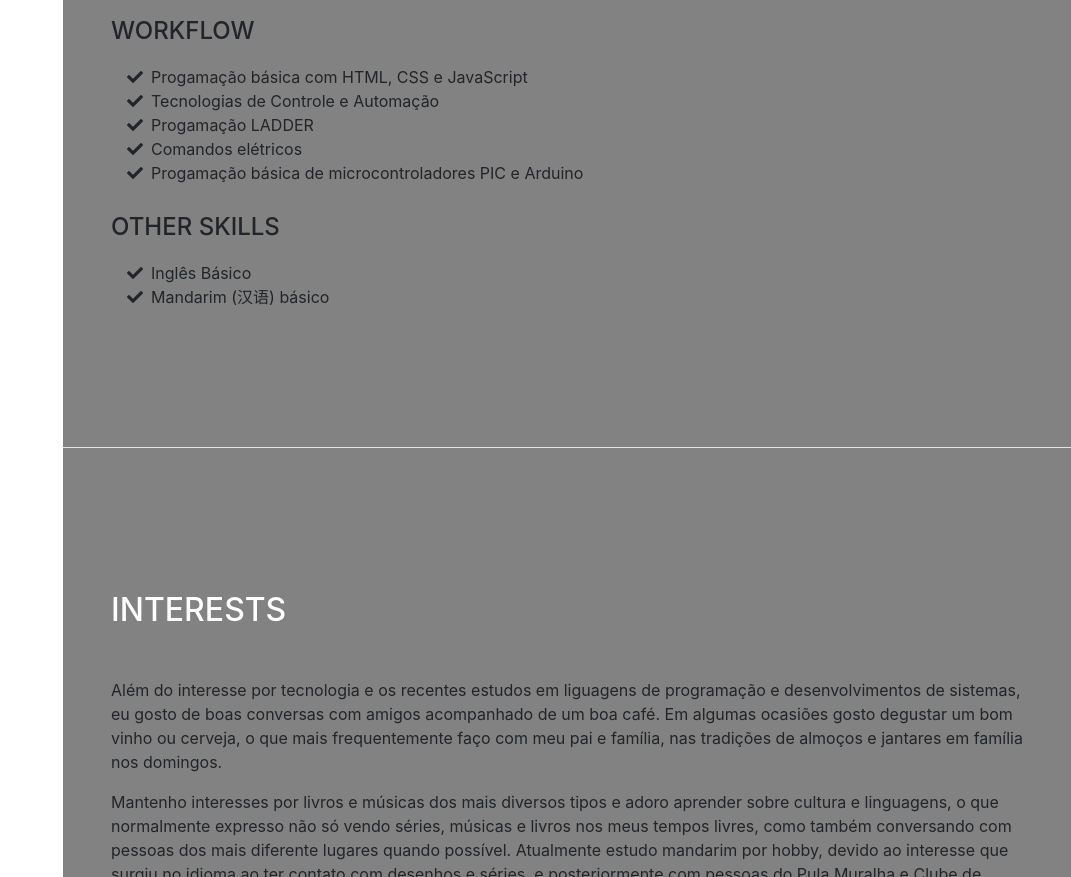
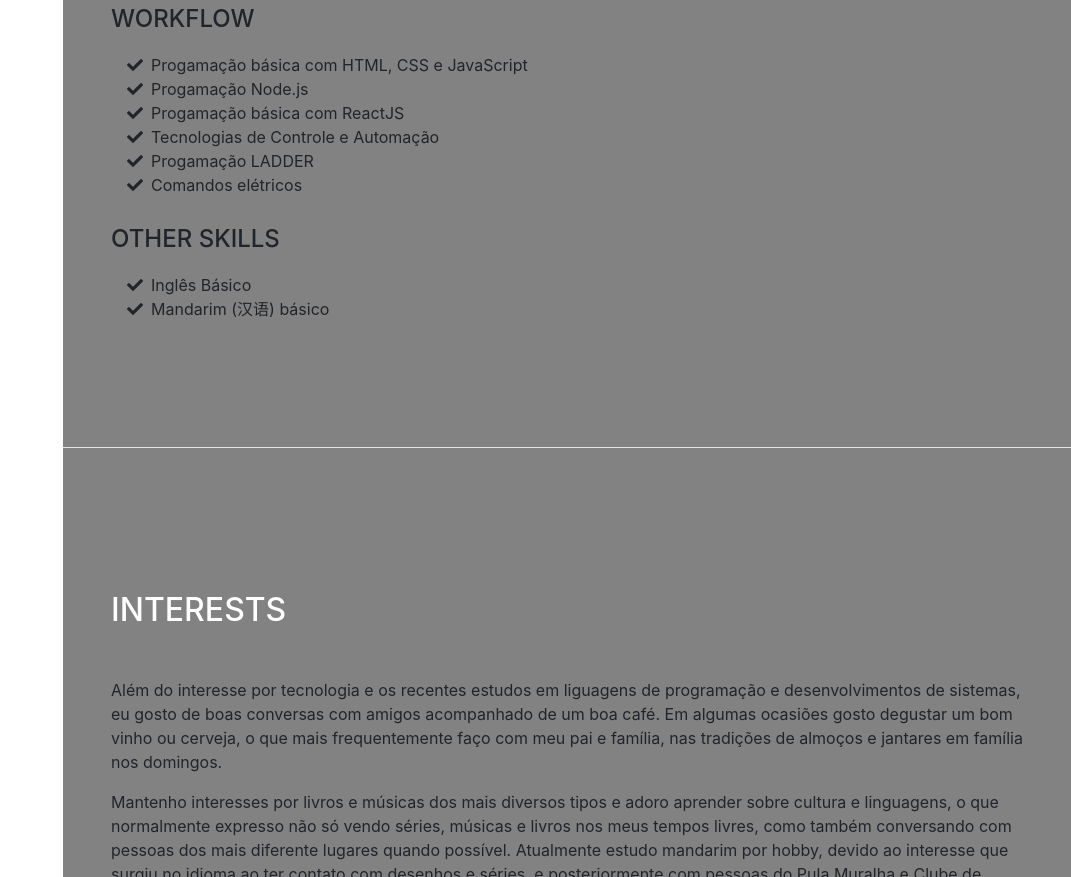
Before and after one commit to JCDMeira/jcdmeira.github.io, a website with bundled scripts: page index.html in a window 1280 px wide. Shown: the part 2826-3703 px from the top of the page, without its empty margins (209-1280 px from the left). Built offline with nearby package versions, Linux system fonts and the light colour scheme; a web font is replaced by a local one.

Commit message:
Atualizando workflow

```diff
--- a/index.html
+++ b/index.html
@@ -221,6 +221,12 @@
             Progamação básica com HTML, CSS e JavaScript</li>
           <li>
             <i class="fa-li fa fa-check"></i>
+            Progamação Node.js</li>
+          <li>
+            <i class="fa-li fa fa-check"></i>
+            Progamação básica com ReactJS</li>
+          <li>
+            <i class="fa-li fa fa-check"></i>
             Tecnologias de Controle e Automação</li>
           <li>
             <i class="fa-li fa fa-check"></i>
@@ -228,9 +234,7 @@
           <li>
             <i class="fa-li fa fa-check"></i>
             Comandos elétricos</li>
-          <li>
-            <i class="fa-li fa fa-check"></i>
-            Progamação básica de microcontroladores PIC e Arduino</li>
+
         </ul>
 
         <br>
```
Lines whose indentation alone changed are shown as unchanged.
